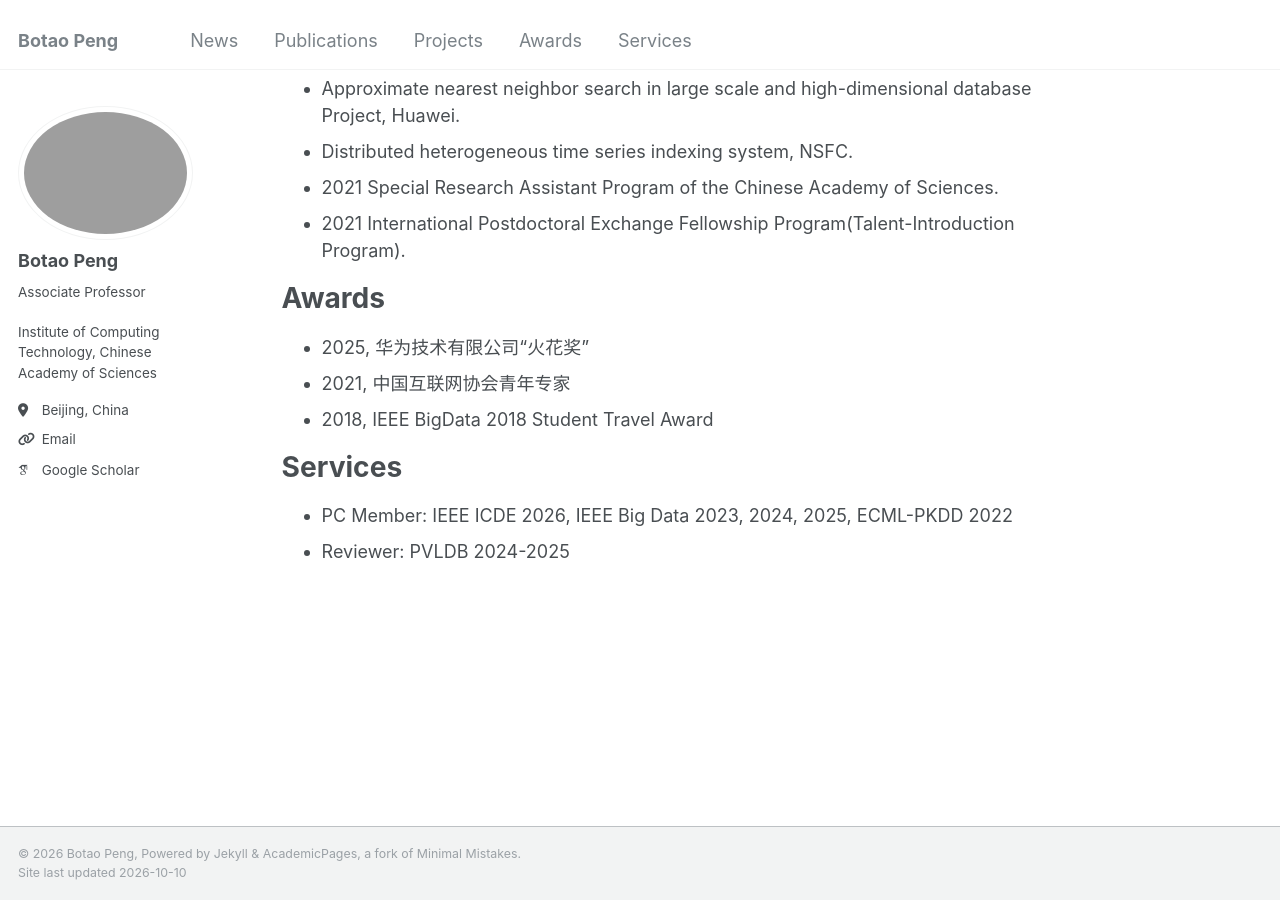
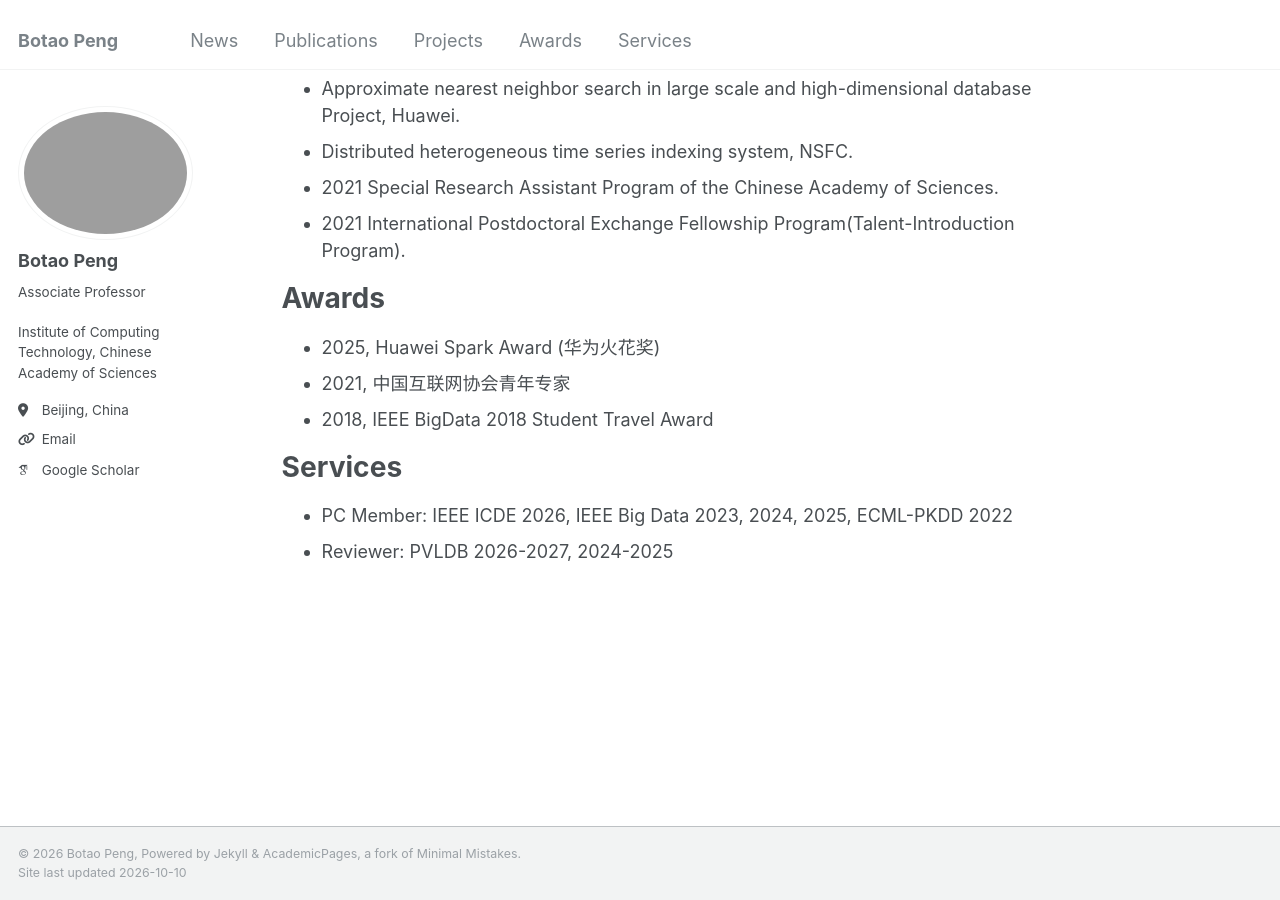
Before and after one commit to BotaoPENG/botaopeng.github.io, a Jekyll site: the page built from _pages/about.md, in a window 1280 px wide and 900 px high, scrolled down 3297 px. Built offline with Jekyll 4.4.1, drawn with Linux system fonts in a browser that asks for light colours; some web fonts are replaced.

Commit message:
Update about.md

```diff
--- a/_pages/about.md
+++ b/_pages/about.md
@@ -64,10 +64,10 @@ I am an Associate Professor at the Institute of Computing Technology, Chinese Ac
 - 2021 International Postdoctoral Exchange Fellowship Program(Talent-Introduction Program).
 
 # Awards {#awards}
-- 2025, 华为技术有限公司“火花奖”
+- 2025, Huawei Spark Award (华为火花奖)
 - 2021, 中国互联网协会青年专家
 - 2018, IEEE BigData 2018 Student Travel Award
 
 # Services {#services}
 - PC Member: IEEE ICDE 2026, IEEE Big Data 2023, 2024, 2025, ECML-PKDD 2022
-- Reviewer: PVLDB 2024-2025
+- Reviewer: PVLDB 2026-2027, 2024-2025
```
